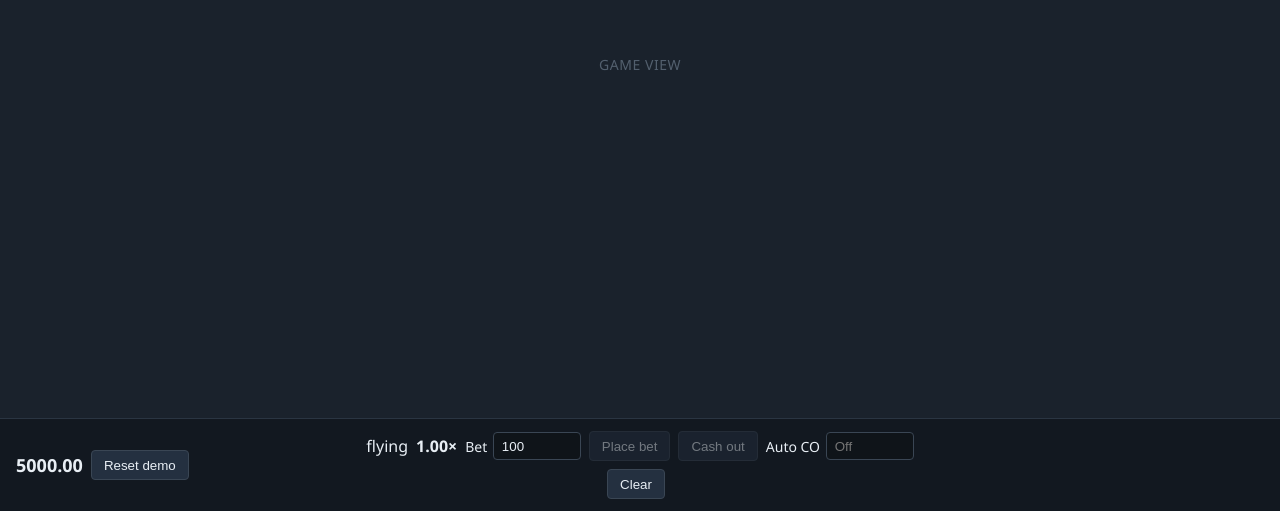
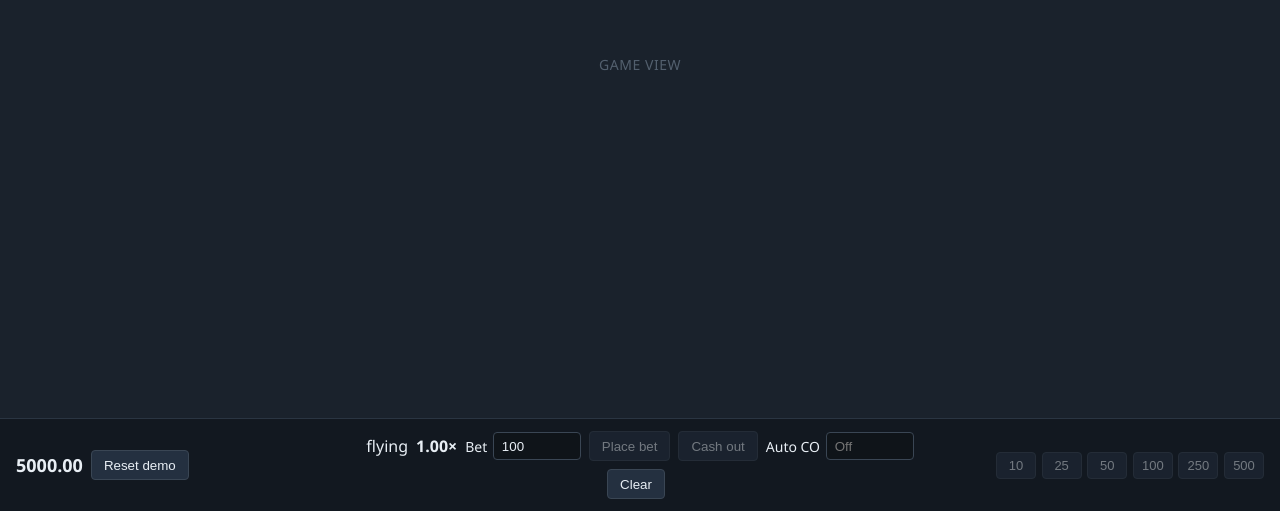
Before and after one commit to ErrTem/casino-pixi-portfolio, a website built with Vite: page index.html in a window 1280 px wide. Shown: the part 289-800 px from the top of the page. Built offline with nearby package versions, Linux system fonts and the light colour scheme.

Commit message:
feat(02-03): PRESET_CHIPS + fill-input wiring (WALT-03)
- Export PRESET_CHIPS [10,25,50,100,250,500] within min/max
- Chip click fills bet-input only; Place bet remains sole submit
- Disable chips via enablementFrom.chipsEnabled in render

Co-authored-by: Cursor <cursoragent@cursor.com>

```diff
--- a/index.html
+++ b/index.html
@@ -52,7 +52,7 @@
         </div>
 
         <div class="hud-zone hud-zone--right" data-zone="chips-history">
-          <!-- chips + history strip land in later Phase 2 plans -->
+          <div data-field="chips" class="chip-row" role="group" aria-label="Bet presets"></div>
         </div>
       </footer>
     </div>
--- a/src/games/crash/hud/CrashHud.ts
+++ b/src/games/crash/hud/CrashHud.ts
@@ -1,4 +1,5 @@
 import type { CrashGame, CrashSnapshot } from "../logic/index.js";
+import { PRESET_CHIPS } from "./chips.js";
 import { enablementFrom } from "./enablement.js";
 import { formatMoney, formatMult } from "./format.js";
 
@@ -30,6 +31,7 @@ export function mountCrashHud(root: Element, game: CrashGame): CrashHud {
   const phaseEl = root.querySelector("[data-field=phase]");
   const liveMultEl = root.querySelector("[data-field=live-mult]");
   const leftZone = root.querySelector("[data-zone=balance]");
+  const chipsHost = root.querySelector("[data-field=chips]");
 
   if (
     !betInput ||
@@ -42,12 +44,36 @@ export function mountCrashHud(root: Element, game: CrashGame): CrashHud {
     !balanceEl ||
     !phaseEl ||
     !liveMultEl ||
-    !leftZone
+    !leftZone ||
+    !chipsHost
   ) {
     throw new Error("CrashHud: required #hud-bar fields missing");
   }
 
   let lastPlaceReason: string | null = null;
+
+  // Chips: fill bet-input only — never call placeBet (Pitfall 4 / WALT-03).
+  const chipButtons: HTMLButtonElement[] = [];
+  for (const value of PRESET_CHIPS) {
+    const btn = document.createElement("button");
+    btn.type = "button";
+    btn.textContent = String(value);
+    btn.dataset.chip = String(value);
+    btn.className = "chip";
+    btn.addEventListener("click", () => {
+      betInput.value = String(value);
+      syncChipSelection();
+    });
+    chipsHost.appendChild(btn);
+    chipButtons.push(btn);
+  }
+
+  function syncChipSelection(): void {
+    const current = betInput.value;
+    for (const btn of chipButtons) {
+      btn.classList.toggle("chip--selected", btn.dataset.chip === current);
+    }
+  }
 
   placeBetBtn.addEventListener("click", () => {
     const amount = Number(betInput.value);
@@ -85,6 +111,9 @@ export function mountCrashHud(root: Element, game: CrashGame): CrashHud {
     statusEl.textContent = "";
   });
 
+  betInput.addEventListener("input", syncChipSelection);
+  syncChipSelection();
+
   function render(snap: CrashSnapshot): void {
     balanceEl!.textContent = formatMoney(snap.balance);
     phaseEl!.textContent = snap.phase;
@@ -100,6 +129,10 @@ export function mountCrashHud(root: Element, game: CrashGame): CrashHud {
     cashOutBtn!.disabled = !en.canCashOut;
     betInput!.disabled = !en.canEditBet;
     autoInput!.disabled = !en.canEditAuto;
+    for (const btn of chipButtons) {
+      btn.disabled = !en.chipsEnabled;
+    }
+    syncChipSelection();
 
     const emphasizeBroke = en.showBroke || lastPlaceReason === "broke";
     leftZone!.classList.toggle("hud-zone--broke", emphasizeBroke);
--- /dev/null
+++ b/src/games/crash/hud/chips.ts
@@ -0,0 +1,8 @@
+/**
+ * Preset bet chip values in display units (D-02 min 10 / max 1000).
+ * Data-only — chips fill the bet input; placeBet remains the sole submit path.
+ * Omit 1000 to reduce all-in mis-taps; free-form input still allows max 1000.
+ */
+export const PRESET_CHIPS = [10, 25, 50, 100, 250, 500] as const;
+
+export type PresetChip = (typeof PRESET_CHIPS)[number];
--- a/src/styles/hud.css
+++ b/src/styles/hud.css
@@ -68,6 +68,26 @@ body {
 .hud-zone--right {
   justify-content: flex-end;
   min-height: 2rem;
+  gap: 0.5rem;
+}
+
+.chip-row {
+  display: flex;
+  flex-wrap: wrap;
+  gap: 0.35rem;
+  justify-content: flex-end;
+}
+
+.hud-bar .chip {
+  min-width: 2.5rem;
+  padding: 0.3rem 0.5rem;
+  font-variant-numeric: tabular-nums;
+  font-size: 0.8125rem;
+}
+
+.hud-bar .chip--selected:not(:disabled) {
+  border-color: #5a9fd4;
+  background: #1e3a52;
 }
 
 .balance {
```
Also changed, not shown: src/games/crash/hud/chips.test.ts (added, +22 -0 lines).
